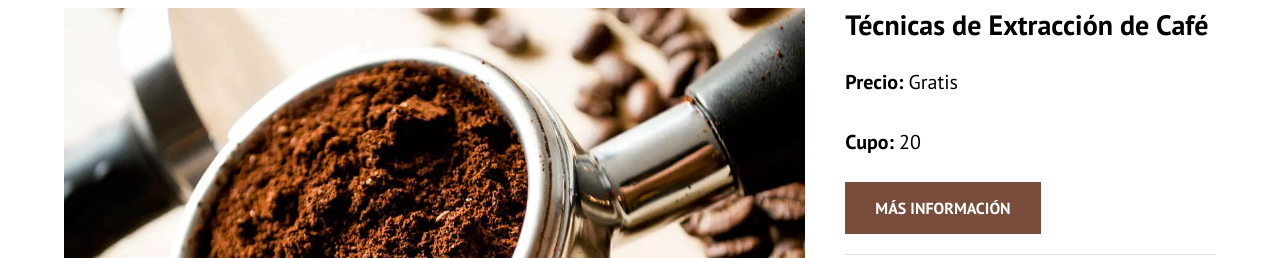
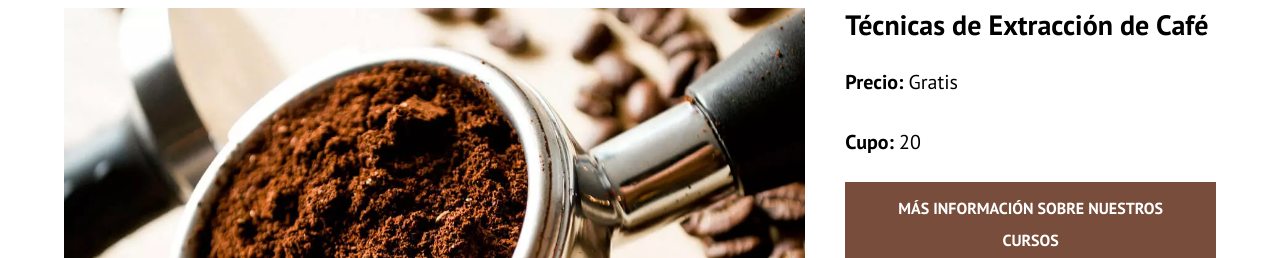
Before and after one commit to Charlybio87/CursoDFullStack, a plain HTML site: page blogdecafe_inicio/index.html in a window 1280 px wide. Shown: the part 694-952 px from the top of the page. Drawn offline with nearby package versions, Linux system fonts and the light colour scheme.

Commit message:
Finalizado

```diff
--- a/blogdecafe_inicio/index.html
+++ b/blogdecafe_inicio/index.html
@@ -4,6 +4,7 @@
     <meta charset="UTF-8">
     <meta name="viewport" content="width=device-width, initial-scale=1.0">
     <title>BlogDeCafé</title>
+    <meta name="description" content="Página web de blog de café">
     <!-- Prefetch -->
     <link rel="Prefetch" href="nosotros.html" as="document">
 
@@ -94,7 +95,7 @@
                     <p class="widget-curso__label">Cupo:
                         <span class="widget-curso__info">20</span>
                     </p>
-                    <a href="entrada.html" class="boton boton--secundario">Más Información</a>
+                    <a href="entrada.html" class="boton boton--secundario">Más Información sobre nuestros cursos</a>
                 </li>
                 <li class="widget-curso">
                     <h4 class="no-margin">4 Recetas de Café para Principiantes</h4>
```
